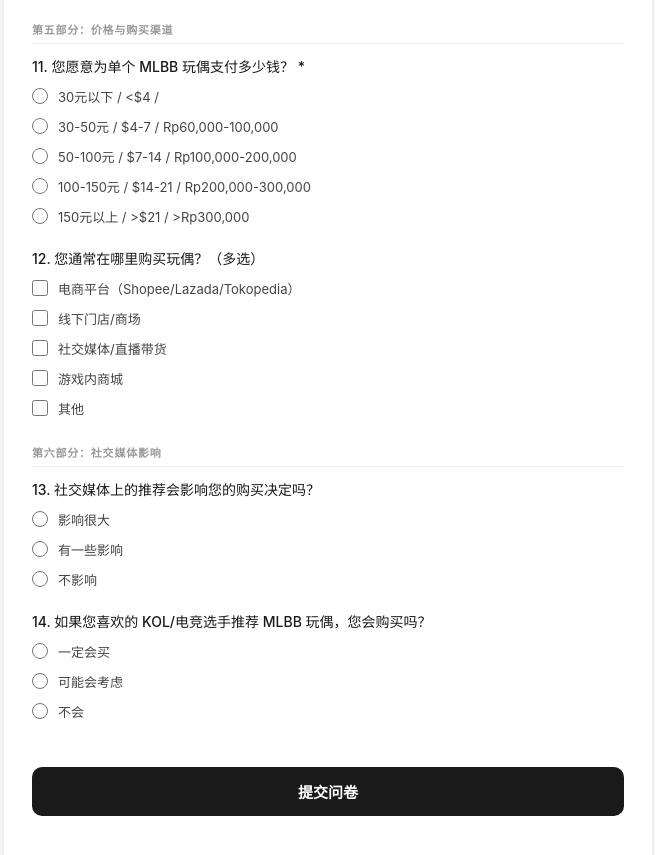
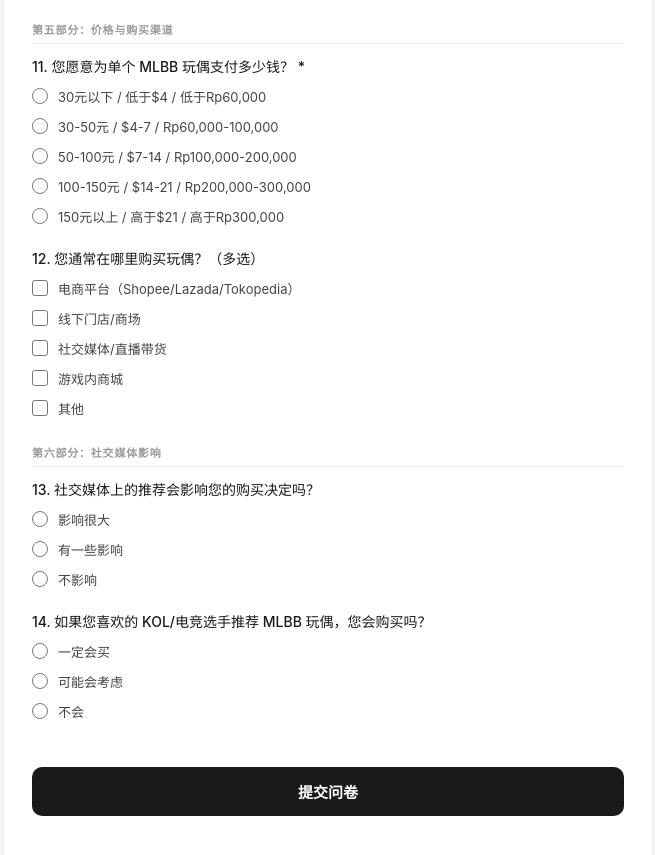
Before and after one commit to hy441312186-droid/mlbb-survey, a plain HTML site: page index.html in a window 1280 px wide. Shown: the part 1930-2785 px from the top of the page, without its empty margins (312-967 px from the left). Drawn offline with Linux system fonts and the light colour scheme.

Commit message:
Update index.html

```diff
--- a/index.html
+++ b/index.html
@@ -71,7 +71,7 @@ const T = {
     q8:'8. 您更喜欢哪种风格的玩偶设计？', q8o:['Q版可爱风格','写实还原风格','潮流酷感风格','简约抽象风格'],
     q9:'9. 您喜欢什么尺寸的玩偶？（多选）', q9o:['10-15cm 小挂件','20-25cm 便携款','30cm以上 大号'],
     q10:'10. 您更喜欢什么样的 MLBB 英雄形象？（多选）', q10o:['可爱的','酷的','我常用的英雄','皮肤最好看的','强力/胜率高的'],
-    q11:'11. 您愿意为单个 MLBB 玩偶支付多少钱？ *', q11o:['30元以下 / <$4 / <Rp60,000','30-50元 / $4-7 / Rp60,000-100,000','50-100元 / $7-14 / Rp100,000-200,000','100-150元 / $14-21 / Rp200,000-300,000','150元以上 / >$21 / >Rp300,000'],
+    q11:'11. 您愿意为单个 MLBB 玩偶支付多少钱？ *', q11o:['30元以下 / 低于$4 / 低于Rp60,000','30-50元 / $4-7 / Rp60,000-100,000','50-100元 / $7-14 / Rp100,000-200,000','100-150元 / $14-21 / Rp200,000-300,000','150元以上 / 高于$21 / 高于Rp300,000'],
     q12:'12. 您通常在哪里购买玩偶？（多选）', q12o:['电商平台（Shopee/Lazada/Tokopedia）','线下门店/商场','社交媒体/直播带货','游戏内商城','其他'],
     q13:'13. 社交媒体上的推荐会影响您的购买决定吗？', q13o:['影响很大','有一些影响','不影响'],
     q14:'14. 如果您喜欢的 KOL/电竞选手推荐 MLBB 玩偶，您会购买吗？', q14o:['一定会买','可能会考虑','不会'],
@@ -97,7 +97,7 @@ const T = {
     q8:'8. Which design style do you prefer?', q8o:['Chibi/Cute style','Realistic style','Trendy/Cool style','Minimalist/Abstract style'],
     q9:'9. What size do you prefer? (multi-select)', q9o:['Keychain size: 10-15cm','Portable size: 20-25cm','Large size: 30cm+'],
     q10:'10. What hero style do you prefer? (multi-select)', q10o:['Cute','Cool','Heroes I often use','Best-looking skins','Powerful/High win rate'],
-    q11:'11. How much would you pay per plush toy? *', q11o:['<$4 / <30 yuan / <Rp60,000','$4-7 / 30-50 yuan / Rp60,000-100,000','$7-14 / 50-100 yuan / Rp100,000-200,000','$14-21 / 100-150 yuan / Rp200,000-300,000','>$21 / >150 yuan / >Rp300,000'],
+    q11:'11. How much would you pay per plush toy? *', q11o:['Under $4 / under 30 yuan / under Rp60,000','$4-7 / 30-50 yuan / Rp60,000-100,000','$7-14 / 50-100 yuan / Rp100,000-200,000','$14-21 / 100-150 yuan / Rp200,000-300,000','Above $21 / above 150 yuan / above Rp300,000'],
     q12:'12. Where do you usually buy plush toys? (multi-select)', q12o:['E-commerce (Shopee/Lazada/Tokopedia)','Physical stores/Malls','Social media/Live shopping','In-game store','Other'],
     q13:'13. Do social media recommendations affect your buying decisions?', q13o:['Very influential','Somewhat influential','Not influential at all'],
     q14:'14. Would you buy if recommended by a KOL/esports player?', q14o:['Definitely would buy','Might consider','Would not buy'],
@@ -123,7 +123,7 @@ const T = {
     q8:'8. Gaya desain boneka mana yang Anda sukai?', q8o:['Gaya Chibi/Lucu','Gaya Realistis','Gaya Trendi/Keren','Gaya Minimalis/Abstrak'],
     q9:'9. Ukuran boneka apa yang Anda sukai? (pilih beberapa)', q9o:['Ukuran gantungan: 10-15cm','Ukuran portabel: 20-25cm','Ukuran besar: 30cm+'],
     q10:'10. Gaya hero seperti apa yang Anda sukai? (pilih beberapa)', q10o:['Lucu','Keren','Hero yang sering saya pakai','Skin paling bagus','Kuat/Tingkat menang tinggi'],
-    q11:'11. Berapa yang bersedia Anda bayarkan per boneka? *', q11o:['<Rp60,000 / <$4 / <30 yuan','Rp60,000-100,000 / $4-7 / 30-50 yuan','Rp100,000-200,000 / $7-14 / 50-100 yuan','Rp200,000-300,000 / $14-21 / 100-150 yuan','>Rp300,000 / >$21 / >150 yuan'],
+    q11:'11. Berapa yang bersedia Anda bayarkan per boneka? *', q11o:['Di bawah Rp60,000 / bawah $4 / bawah 30 yuan','Rp60,000-100,000 / $4-7 / 30-50 yuan','Rp100,000-200,000 / $7-14 / 50-100 yuan','Rp200,000-300,000 / $14-21 / 100-150 yuan','Di atas Rp300,000 / atas $21 / atas 150 yuan'],
     q12:'12. Di mana biasanya Anda membeli boneka? (pilih beberapa)', q12o:['E-commerce (Shopee/Lazada/Tokopedia)','Toko fisik/Mall','Media sosial/Live shopping','Toko dalam game','Lainnya'],
     q13:'13. Apakah rekomendasi di media sosial memengaruhi keputusan pembelian Anda?', q13o:['Sangat berpengaruh','Sedikit berpengaruh','Tidak berpengaruh'],
     q14:'14. Jika direkomendasikan oleh KOL/pemain esports, apakah Anda akan membeli?', q14o:['Pasti akan beli','Mungkin akan pertimbangkan','Tidak akan beli'],
```
